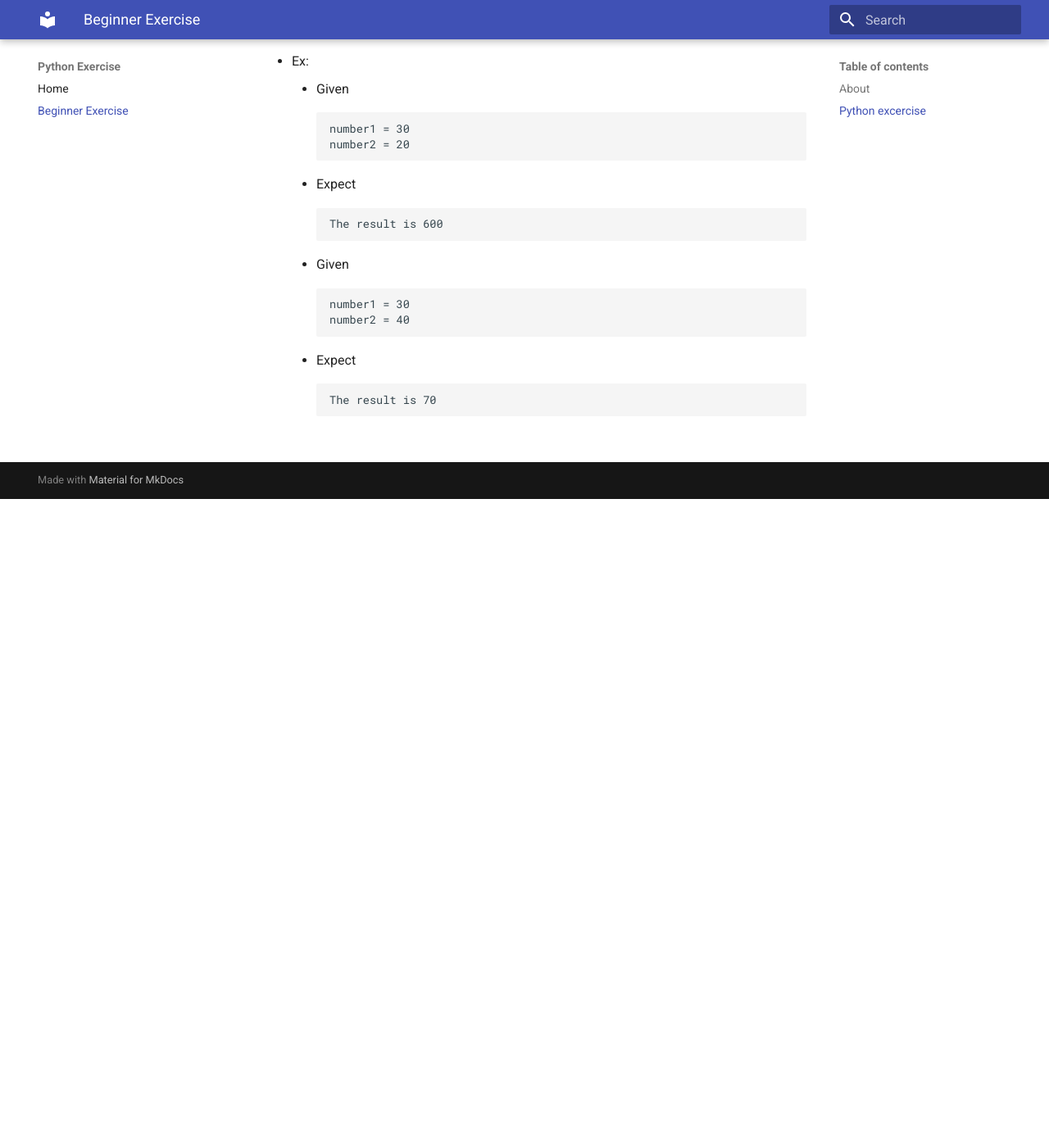
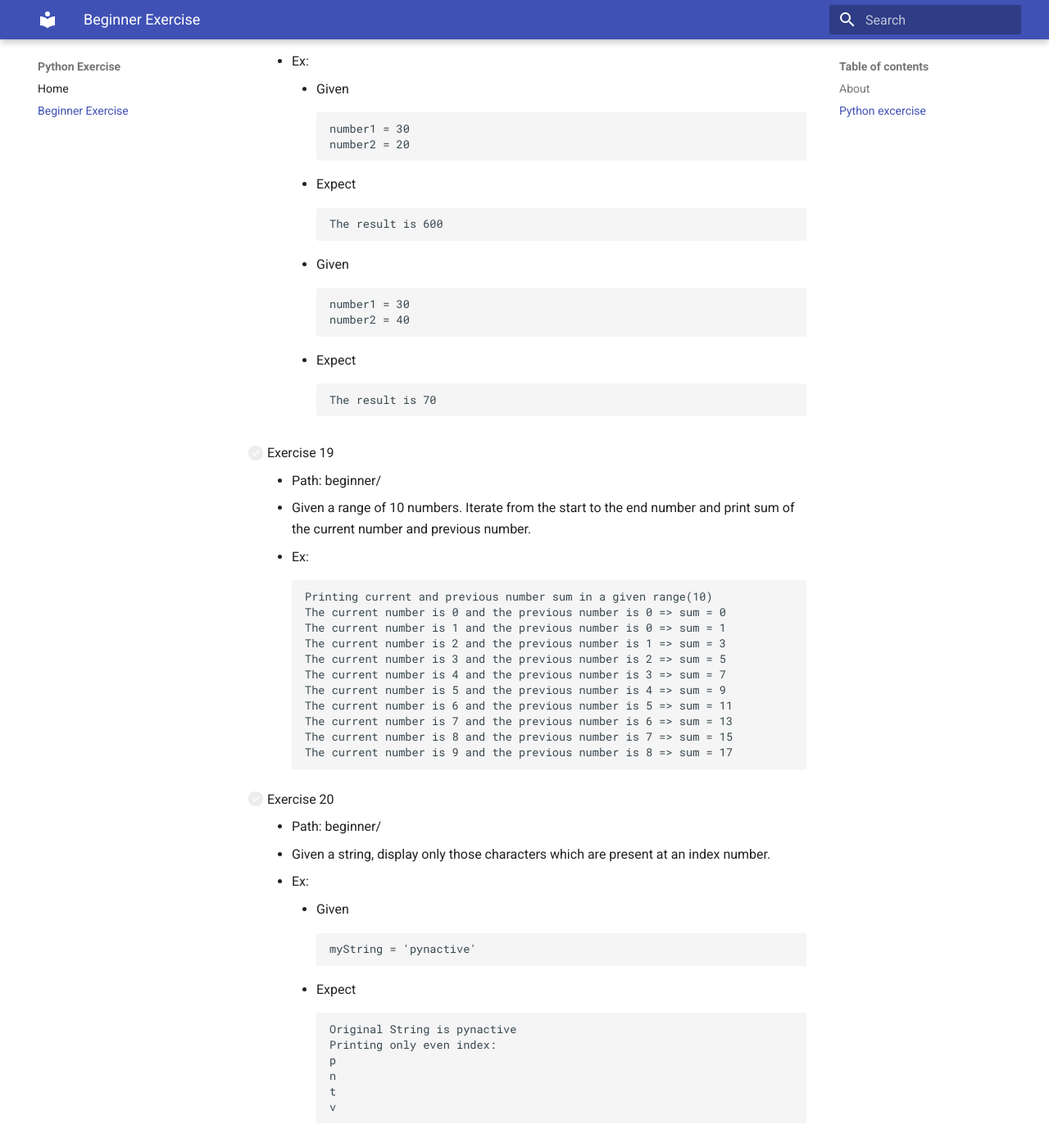
Before and after one commit to nghiango/python-excercise, an MkDocs documentation site: the page built from docs_src/beginner.md, in a window 1280 px wide and 1400 px high, scrolled down 3797 px. Shown: the top 1395 px of the window at 82% size. Built offline with MkDocs 1.6.1 and Material for MkDocs 9.7.7, drawn with Linux system fonts in a browser that asks for light colours; formulas are drawn with MathJax 3; before the commit the page ends 4406 px from its top, so only the background shows below that.

Commit message:
Add exercise for beginner follow path 'https://pynative.com/python-basic-exercise-for-beginners/'

````diff
--- a/docs_src/beginner.md
+++ b/docs_src/beginner.md
@@ -124,3 +124,37 @@ Folder beginner is the collection of mine about the exercises for beginner to ma
             ```
             The result is 70
             ```
+- [ ] Exercise 19
+    * Path: beginner/
+    * Given a range of 10 numbers. Iterate from the start to the end number and print sum of the current number and previous number.
+    * Ex:
+    ```
+    Printing current and previous number sum in a given range(10)
+    The current number is 0 and the previous number is 0 => sum = 0
+    The current number is 1 and the previous number is 0 => sum = 1
+    The current number is 2 and the previous number is 1 => sum = 3
+    The current number is 3 and the previous number is 2 => sum = 5
+    The current number is 4 and the previous number is 3 => sum = 7
+    The current number is 5 and the previous number is 4 => sum = 9
+    The current number is 6 and the previous number is 5 => sum = 11
+    The current number is 7 and the previous number is 6 => sum = 13
+    The current number is 8 and the previous number is 7 => sum = 15
+    The current number is 9 and the previous number is 8 => sum = 17
+    ```
+- [ ] Exercise 20
+    * Path: beginner/
+    * Given a string, display only those characters which are present at an index number.
+    * Ex:
+        * Given
+        ```
+        myString = 'pynactive'
+        ```
+        * Expect
+        ```
+        Original String is pynactive
+        Printing only even index:
+        p
+        n
+        t
+        v
+        ```
````
Also changed, not shown: docs/beginner/index.html (+37 -0 lines), docs/search/search_index.json (+1 -1 lines), 1 other file.
